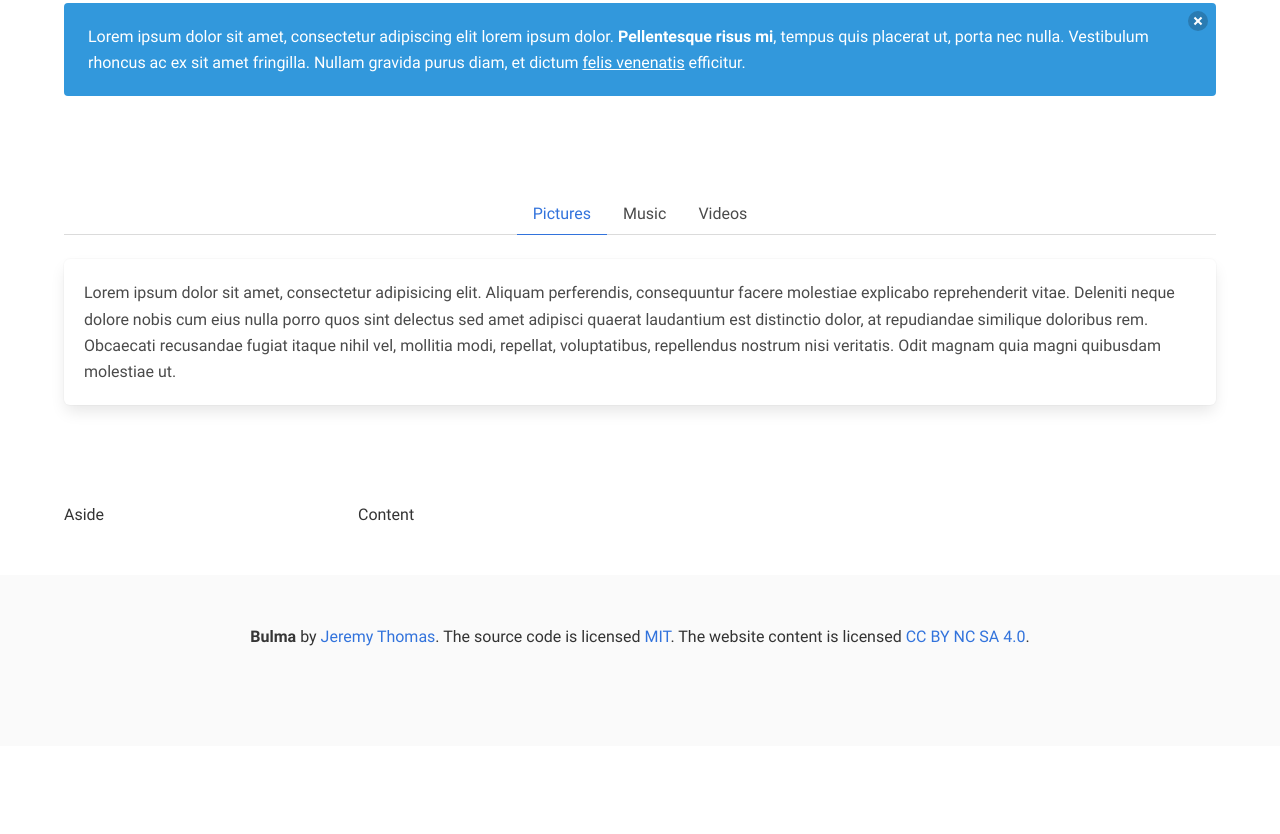
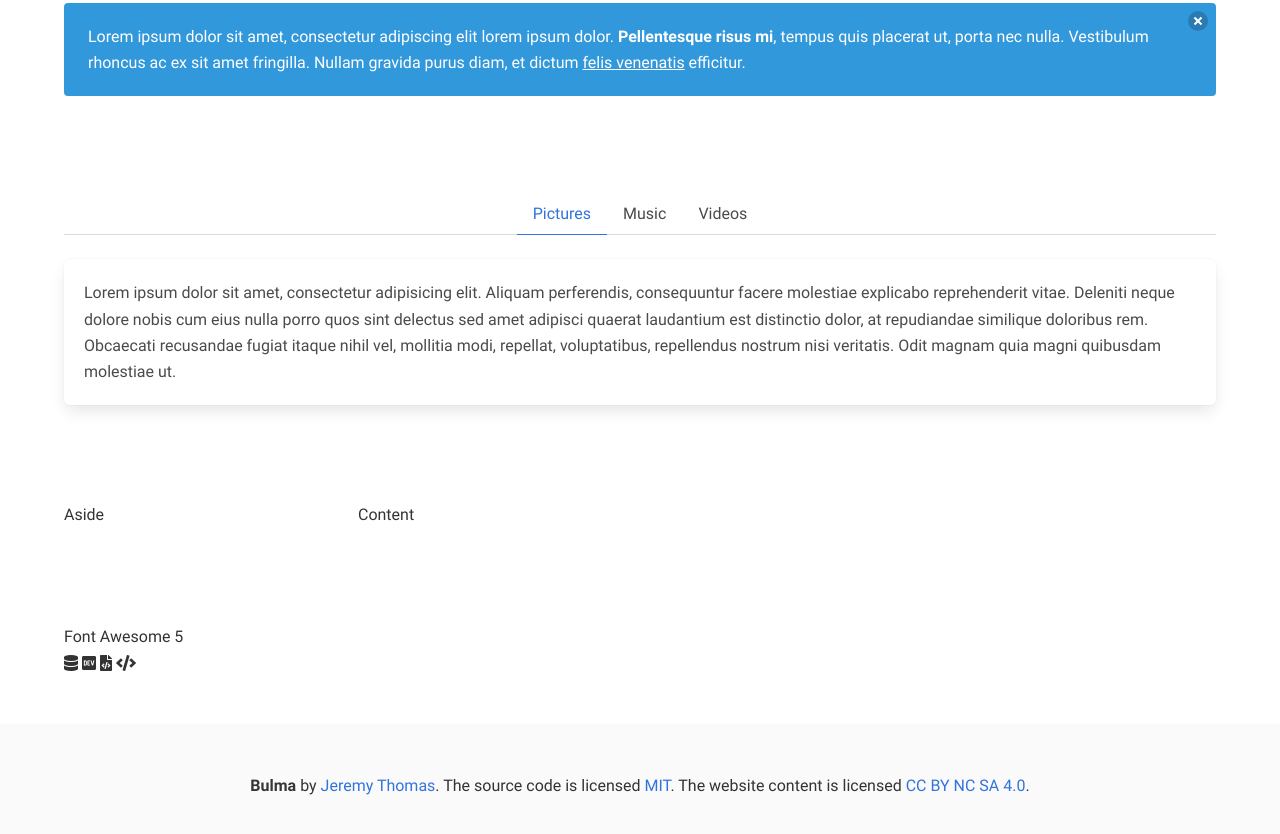
Before and after one commit to Ivanitch/bulma-gulp, a website: page app/index.html in a window 1280 px wide. Shown: the part 468-1302 px from the top of the page. Before the commit the page ends 1214 px from the top, so only its background shows below. Drawn offline with nearby package versions, Linux system fonts and the light colour scheme; files that its build step writes are made by us from their sources.

Commit message:
Added Font Awesome 5 CDN

```diff
--- a/app/index.html
+++ b/app/index.html
@@ -54,5 +54,11 @@
 		</div>
 	</div>
 </section>
+<section class="section">
+	<div class="container">
+		<p>Font Awesome 5</p>
+		<p><i class="fas fa-database"></i>&nbsp;<i class="fab fa-dev"></i>&nbsp;<i class="fas fa-file-code"></i>&nbsp;<i class="fas fa-code"></i></p>
+	</div>
+</section>
 </div><!-- / #wrapper -->
 <!--#include virtual="/parts/footer.html" -->
--- a/app/parts/header.html
+++ b/app/parts/header.html
@@ -5,6 +5,7 @@
 	<meta name="viewport" content="width=device-width, initial-scale=1.0">
 	<meta name="keywords" content="bulma, gulp, starter">
 	<meta name="description" content="Bulma starter template using Gulp">
+	<link rel="stylesheet" href="https://pro.fontawesome.com/releases/v5.10.0/css/all.css"/>
 	<link rel="stylesheet" href="css/main.min.css">
 	<link rel="icon" href="images/favicon.png">
 	<title><!--#echo var="title" --></title>
--- a/app/styles/sass/_config.sass
+++ b/app/styles/sass/_config.sass
@@ -39,8 +39,8 @@ $input-shadow: none
 @import "../../../node_modules/bulma/sass/helpers/typography.sass"
 @import "../../../node_modules/bulma/sass/grid/_all.sass"
 
+
 // FONTS LOAD SECTION
-
 @mixin font($fname, $fstyle, $fweight, $furl)
 	@font-face
 		font-family: $fname
```
Also changed, not shown: dist/index.html, readme.md.
